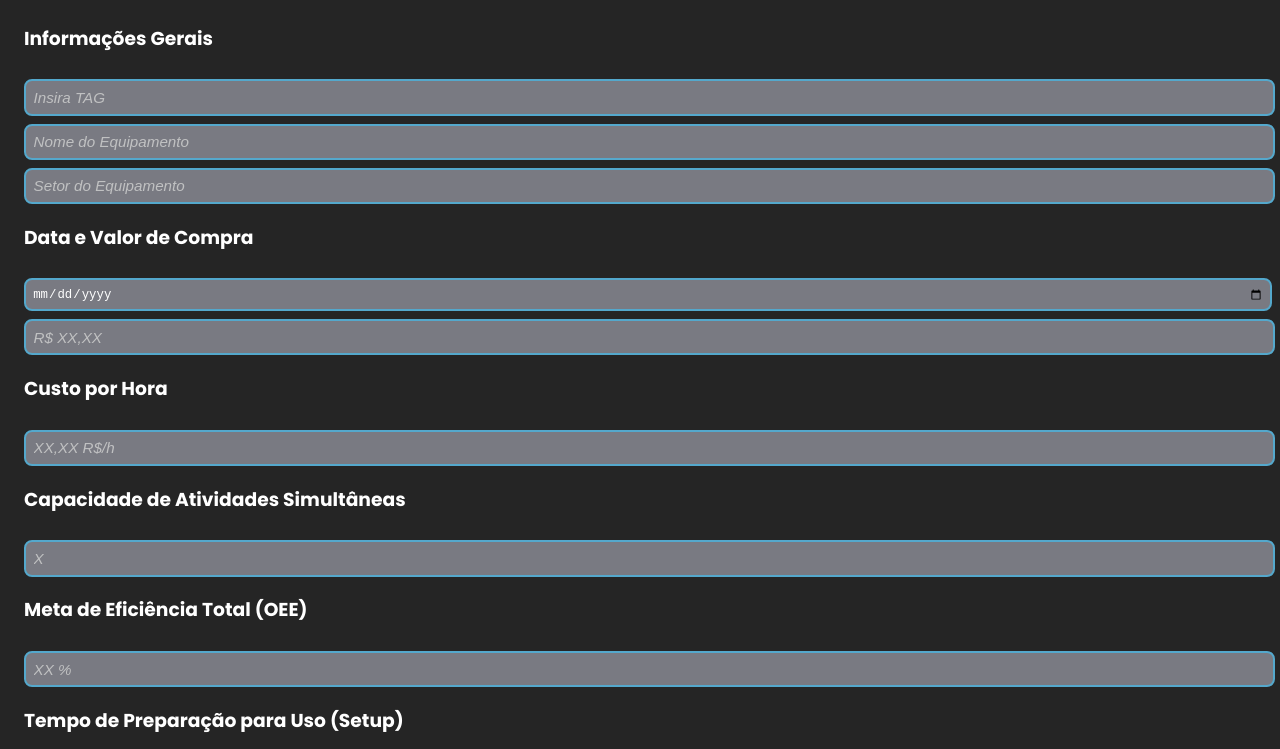
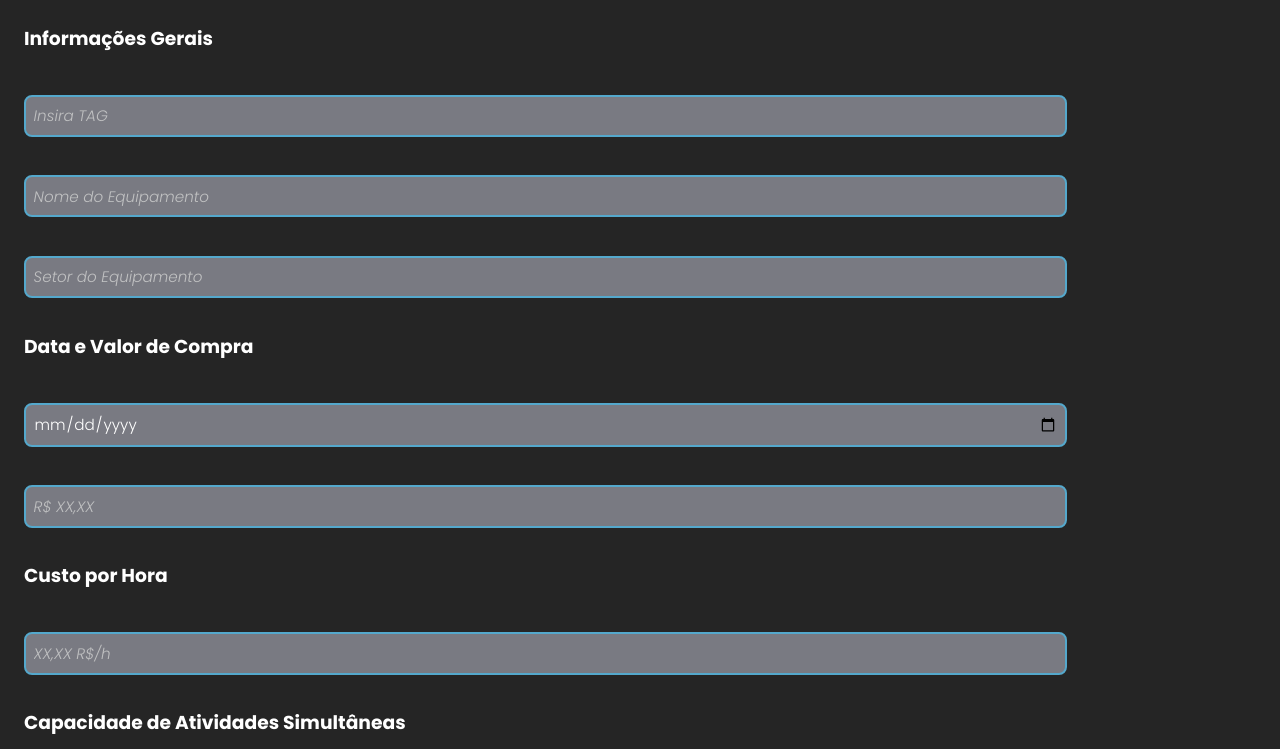
Before and after one commit to arthurvenancio/app_gerenciador, a plain HTML site: page HTML/novo_equipamento.html in a window 1280 px wide. Shown: the part 51-800 px from the top of the page. Drawn offline with nearby package versions, Linux system fonts and the light colour scheme.

Commit message:
Uniformizando o estilo dos inputs

```diff
--- a/CSS/style.css
+++ b/CSS/style.css
@@ -88,7 +88,6 @@ main{
     box-sizing: border-box;
 }
 .sem_footer{
-    bottom: 0;
     height: calc(100vh - var(--altura-header));
 }
 .pesquisa{
@@ -113,23 +112,18 @@ main{
 }
 .pesquisa_texto{
     width: 70vw;
+
     border: none;
-}
-.cadastro_texto{
-    width: 100%;
-}
-.input_texto{
+
     background-color: var(--cinza-claro);
 
-    color: var(--branco);
-
+    font-size: 0.95em;
     padding: 0.5em;
-
-    font-size: 0.95em;
 }
-.input_texto::placeholder{
+.pesquisa_texto::placeholder{
     color: var(--branco-escuro);
     font-style: italic;
+
 }
 .pesquisa_botao{
     background-color: var(--azul-claro);
@@ -253,3 +247,28 @@ footer a{
     width: 80vw;
     font-size: var(--botão);
 }
+
+.input_cadastro{
+    padding: 0.5em;
+
+    border-radius: var(--curvatura-canto);
+
+    margin: 1em;
+    margin-left: 0;
+
+    font-family: 'Poppins', sans-serif;
+    font-weight: 500;
+    color: var(--branco);
+    font-size: 0.95em;
+
+    background-color: var(--cinza-claro);
+
+    border: 2px solid var(--azul-claro);
+
+    width: 80vw;
+}
+
+.input_cadastro::placeholder{
+    color: var(--branco-escuro);
+    font-style: italic;
+}
--- a/HTML/novo_equipamento.html
+++ b/HTML/novo_equipamento.html
@@ -25,34 +25,34 @@
     <main class="sem_footer">
         <label class="cadastro">
             <h3>Informações Gerais</h3>
-            <input type="text" class="label_input input_texto cadastro_texto" placeholder="Insira TAG">
-            <input type="text" class="label_input input_texto cadastro_texto" placeholder="Nome do Equipamento">
-            <input type="text" class="label_input input_texto cadastro_texto" placeholder="Setor do Equipamento">
+            <input type="text" class="input_cadastro" placeholder="Insira TAG">
+            <input type="text" class="input_cadastro" placeholder="Nome do Equipamento">
+            <input type="text" class="input_cadastro" placeholder="Setor do Equipamento">
         </label>
         <label class="cadastro">
             <h3>Data e Valor de Compra</h3>
-            <input type="date" class="label_input input_texto cadastro_texto">
-            <input type="number" class="label_input input_texto cadastro_texto" placeholder="R$ XX,XX">
+            <input type="date" class="input_cadastro">
+            <input type="number" class="input_cadastro" placeholder="R$ XX,XX">
         </label>
         <label class="cadastro">
             <h3>Custo por Hora</h3>
-            <input type="number" class="label_input input_texto cadastro_texto" placeholder="XX,XX R$/h">
+            <input type="number" class="input_cadastro" placeholder="XX,XX R$/h">
         </label>
         <label class="cadastro">
             <h3>Capacidade de Atividades Simultâneas</h3>
-            <input type="number" class="label_input input_texto cadastro_texto" placeholder="X">
+            <input type="number" class="input_cadastro" placeholder="X">
         </label>
         <label class="cadastro">
             <h3>Meta de Eficiência Total (OEE)</h3>
-            <input type="number" class="label_input input_texto cadastro_texto" placeholder="XX %">
+            <input type="number" class="input_cadastro" placeholder="XX %">
         </label>
         <label class="cadastro">
             <h3>Tempo de Preparação para Uso (Setup)</h3>
-            <input type="time" step="1" min="00:00:00" max="59:59:00" class="label_input input_texto cadastro_texto" >
+            <input type="time" step="1" min="00:00:00" max="59:59:00" class="input_cadastro" >
         </label>
         <label class="cadastro">
             <h3>Tempo de Limpeza</h3>
-            <input type="time" step="1" min="00:00:00" max="59:59:00" class="label_input input_texto cadastro_texto">
+            <input type="time" step="1" min="00:00:00" max="59:59:00" class="input_cadastro">
         </label>
         <button class="login_botoes login_entrar central novo_usuario_botao" onclick="window.location.href='/HTML/equipamento.html'">Cadastrar</button>
     </main>
```
Also changed, not shown: HTML/equipamento.html (+1 -1 lines), HTML/nova_atividade.html (+1 -1 lines), HTML/novo_usuario.html (+4 -4 lines), Javascript/nova_atividade.js (+12 -0 lines), index.html (+2 -2 lines).
